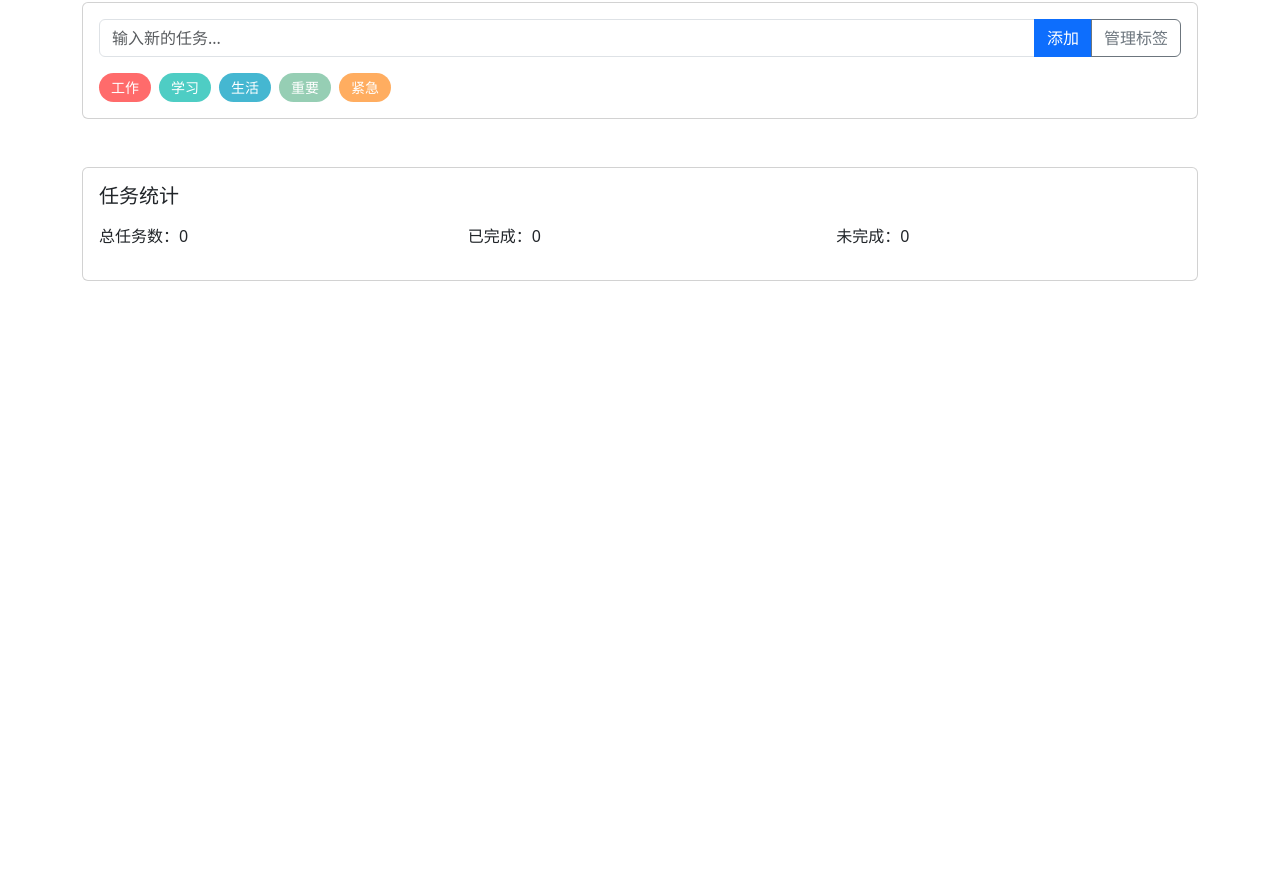
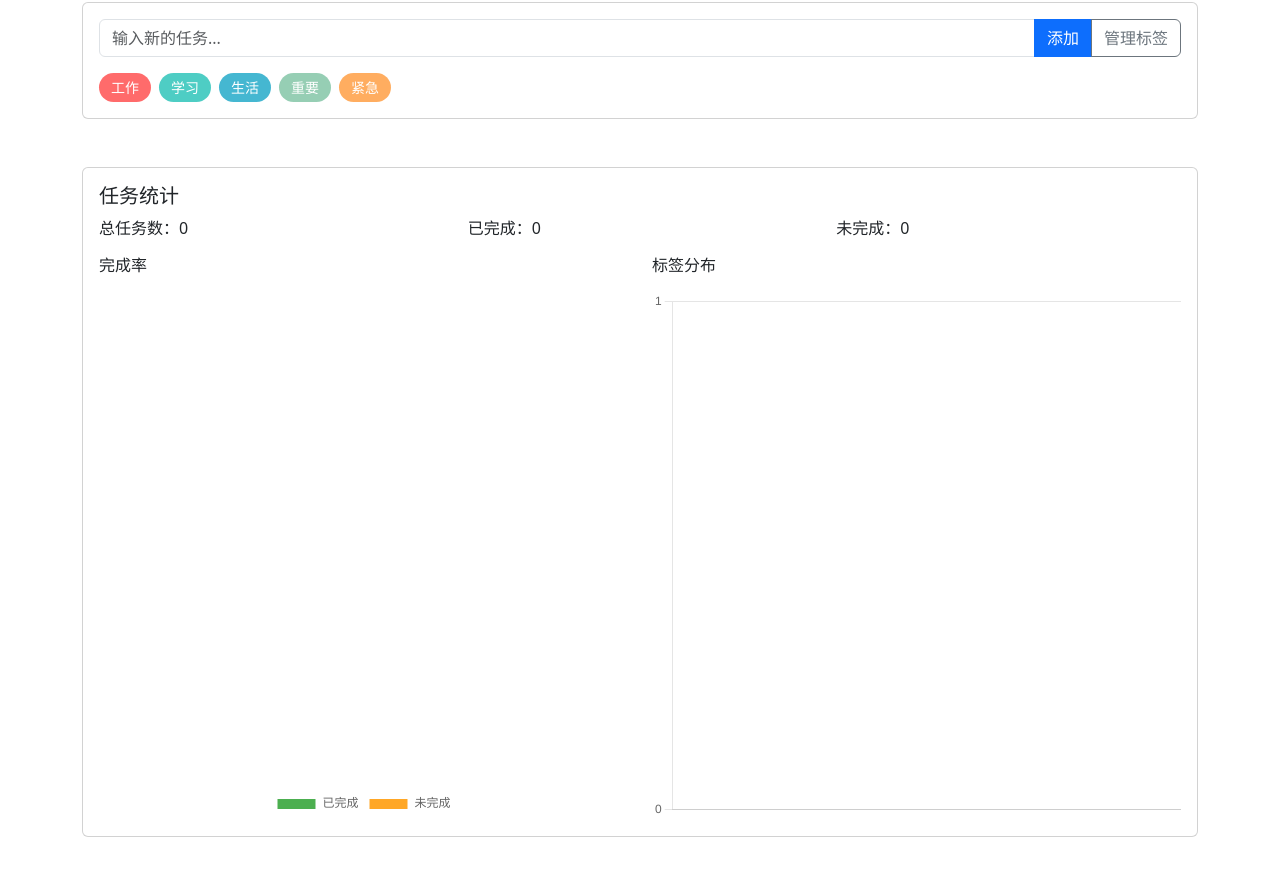
Before and after one commit to GWIian/todo-by-ai, a plain HTML site: page index.html in a window 1280 px wide. Shown: the part 118-994 px from the top of the page. Before the commit the page ends 800 px from the top, so only its background shows below. Drawn offline with nearby package versions, Linux system fonts and the light colour scheme.

Commit message:
feat(statistics): 添加图表统计功能
- 在任务统计页面添加完成率环形图表和标签分布柱状图
- 使用 Chart.js 实现图表绘制
- 新增标签维度统计计算方法
- 更新任务统计时同步更新图表数据

```diff
--- a/app.js
+++ b/app.js
@@ -3,9 +3,11 @@ class TodoApp {
         this.tasks = [];
         this.tags = [];
         this.selectedTags = [];
+        this.charts = {};
         this.initializeTags();
         this.loadTasks();
         this.initializeUI();
+        this.initializeCharts();
         this.updateUI();
     }
 
@@ -162,15 +164,114 @@ class TodoApp {
         }
     }
 
+    // 初始化图表
+    initializeCharts() {
+        // 初始化完成率环形图
+        const completionCtx = document.getElementById('completionChart').getContext('2d');
+        this.charts.completion = new Chart(completionCtx, {
+            type: 'doughnut',
+            data: {
+                labels: ['已完成', '未完成'],
+                datasets: [{
+                    data: [0, 0],
+                    backgroundColor: ['#4CAF50', '#FFA726']
+                }]
+            },
+            options: {
+                responsive: true,
+                plugins: {
+                    legend: {
+                        position: 'bottom'
+                    }
+                },
+                cutout: '70%'
+            }
+        });
+
+        // 初始化标签统计图
+        const tagCtx = document.getElementById('tagChart').getContext('2d');
+        this.charts.tag = new Chart(tagCtx, {
+            type: 'bar',
+            data: {
+                labels: [],
+                datasets: [{
+                    label: '任务数',
+                    data: [],
+                    backgroundColor: []
+                }]
+            },
+            options: {
+                responsive: true,
+                plugins: {
+                    legend: {
+                        display: false
+                    }
+                },
+                scales: {
+                    y: {
+                        beginAtZero: true,
+                        ticks: {
+                            stepSize: 1
+                        }
+                    }
+                }
+            }
+        });
+    }
+
+    // 计算标签维度统计
+    calculateTagStats() {
+        const tagStats = new Map();
+
+        // 初始化每个标签的统计
+        this.tags.forEach(tag => {
+            tagStats.set(tag.id, {
+                name: tag.name,
+                color: tag.color,
+                count: 0
+            });
+        });
+
+        // 统计每个标签的任务数
+        this.tasks.forEach(task => {
+            task.tags.forEach(tagId => {
+                if (tagStats.has(tagId)) {
+                    tagStats.get(tagId).count++;
+                }
+            });
+        });
+
+        // 转换为数组并按任务数排序
+        return Array.from(tagStats.values())
+            .filter(stat => stat.count > 0)
+            .sort((a, b) => b.count - a.count);
+    }
+
     // 更新任务统计
     updateStatistics() {
         const total = this.tasks.length;
         const completed = this.tasks.filter(task => task.completed).length;
         const pending = total - completed;
 
+        // 更新数字统计
         document.getElementById('totalTasks').textContent = total;
         document.getElementById('completedTasks').textContent = completed;
         document.getElementById('pendingTasks').textContent = pending;
+
+        // 更新完成率图表
+        if (this.charts.completion) {
+            this.charts.completion.data.datasets[0].data = [completed, pending];
+            this.charts.completion.update();
+        }
+
+        // 更新标签统计图表
+        if (this.charts.tag) {
+            const tagStats = this.calculateTagStats();
+            this.charts.tag.data.labels = tagStats.map(stat => stat.name);
+            this.charts.tag.data.datasets[0].data = tagStats.map(stat => stat.count);
+            this.charts.tag.data.datasets[0].backgroundColor = tagStats.map(stat => stat.color);
+            this.charts.tag.update();
+        }
     }
 
     // 创建任务项HTML
--- a/index.html
+++ b/index.html
@@ -5,6 +5,7 @@
     <meta name="viewport" content="width=device-width, initial-scale=1.0">
     <title>待办事项应用</title>
     <link href="https://cdn.jsdelivr.net/npm/bootstrap@5.3.0/dist/css/bootstrap.min.css" rel="stylesheet">
+    <script src="https://cdn.jsdelivr.net/npm/chart.js@3.8.0"></script>
     <link rel="stylesheet" href="styles.css">
 </head>
 <body>
@@ -66,8 +67,7 @@
                 <div class="card">
                     <div class="card-body">
                         <h5 class="card-title">任务统计</h5>
-                        <p class="card-text">
-                            <div class="row">
+                        <div class="row mb-3">
                             <div class="col-md-4">
                                 总任务数：<span id="totalTasks">0</span>
                             </div>
@@ -78,7 +78,16 @@
                                 未完成：<span id="pendingTasks">0</span>
                             </div>
                         </div>
-                        </p>
+                        <div class="row">
+                            <div class="col-md-6">
+                                <h6 class="mb-3">完成率</h6>
+                                <canvas id="completionChart" width="200" height="200"></canvas>
+                            </div>
+                            <div class="col-md-6">
+                                <h6 class="mb-3">标签分布</h6>
+                                <canvas id="tagChart" width="200" height="200"></canvas>
+                            </div>
+                        </div>
                     </div>
                 </div>
             </div>
```
Also changed, not shown: 1 other file. Lines whose indentation alone changed are shown as unchanged.
